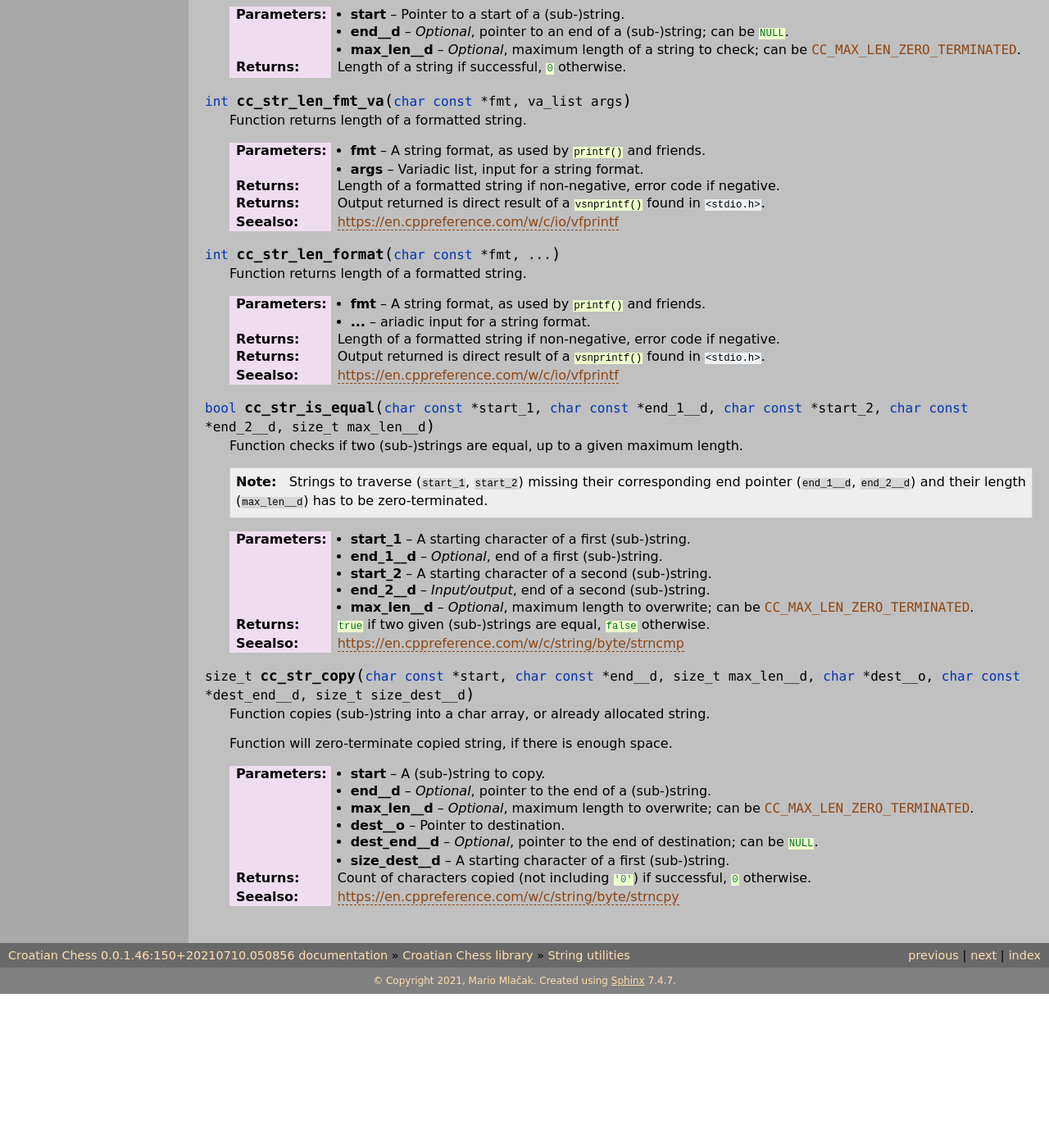
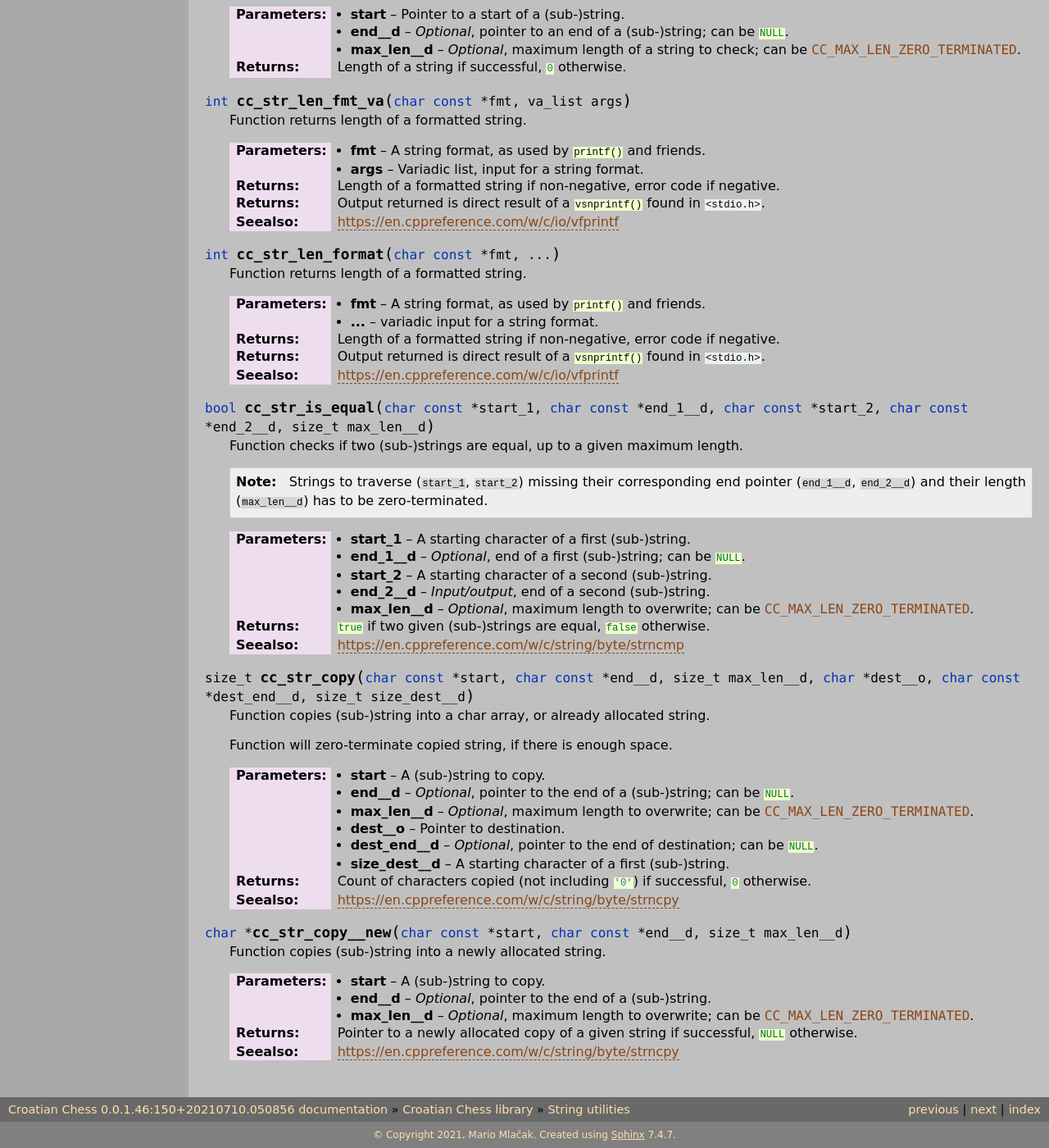
Before and after one commit to mmlacak/crochess, a Sphinx documentation site: the page built from docs/source/libcc/ccstrutils.rst, in a window 1280 px wide and 1400 px high, scrolled down 4700 px. Shown: the whole window at 82% size. Built offline with Sphinx 7.4.7, drawn with Linux system fonts in a browser that asks for light colours; before the commit the page ends 5912 px from its top, so only the background shows below that.

Commit message:
Documented cc_str_copy__new().

```diff
--- a/docs/source/libcc/ccstrutils.rst
+++ b/docs/source/libcc/ccstrutils.rst
@@ -323,7 +323,7 @@ String utility functions
     Function returns length of a formatted string.
 
     :param fmt: A string format, as used by :c:`printf()` and friends.
-    :param ...: ariadic input for a string format.
+    :param ...: variadic input for a string format.
     :returns: Length of a formatted string if non-negative, error code
               if negative.
     :returns: Output returned is direct result of a :c:`vsnprintf()`
@@ -341,7 +341,7 @@ String utility functions
         has to be zero-terminated.
 
     :param start_1: A starting character of a first (sub-)string.
-    :param end_1__d: *Optional*, end of a first (sub-)string.
+    :param end_1__d: *Optional*, end of a first (sub-)string; can be :c:`NULL`.
     :param start_2: A starting character of a second (sub-)string.
     :param end_2__d: *Input/output*, end of a second (sub-)string.
     :param max_len__d: *Optional*, maximum length to overwrite; can be :c:expr:`CC_MAX_LEN_ZERO_TERMINATED`.
@@ -355,10 +355,20 @@ String utility functions
     Function will zero-terminate copied string, if there is enough space.
 
     :param start: A (sub-)string to copy.
-    :param end__d: *Optional*, pointer to the end of a (sub-)string.
+    :param end__d: *Optional*, pointer to the end of a (sub-)string; can be :c:`NULL`.
     :param max_len__d: *Optional*, maximum length to overwrite; can be :c:expr:`CC_MAX_LEN_ZERO_TERMINATED`.
     :param dest__o: Pointer to destination.
     :param dest_end__d: *Optional*, pointer to the end of destination; can be :c:`NULL`.
     :param size_dest__d: A starting character of a first (sub-)string.
     :returns: Count of characters copied (not including :c:`'\0'`) if successful, :c:`0` otherwise.
     :seealso: https://en.cppreference.com/w/c/string/byte/strncpy
+
+.. c:function:: char * cc_str_copy__new( char const * start, char const * end__d, size_t max_len__d )
+
+    Function copies (sub-)string into a newly allocated string.
+
+    :param start: A (sub-)string to copy.
+    :param end__d: *Optional*, pointer to the end of a (sub-)string.
+    :param max_len__d: *Optional*, maximum length to overwrite; can be :c:expr:`CC_MAX_LEN_ZERO_TERMINATED`.
+    :returns: Pointer to a newly allocated copy of a given string if successful, :c:`NULL` otherwise.
+    :seealso: https://en.cppreference.com/w/c/string/byte/strncpy
```
